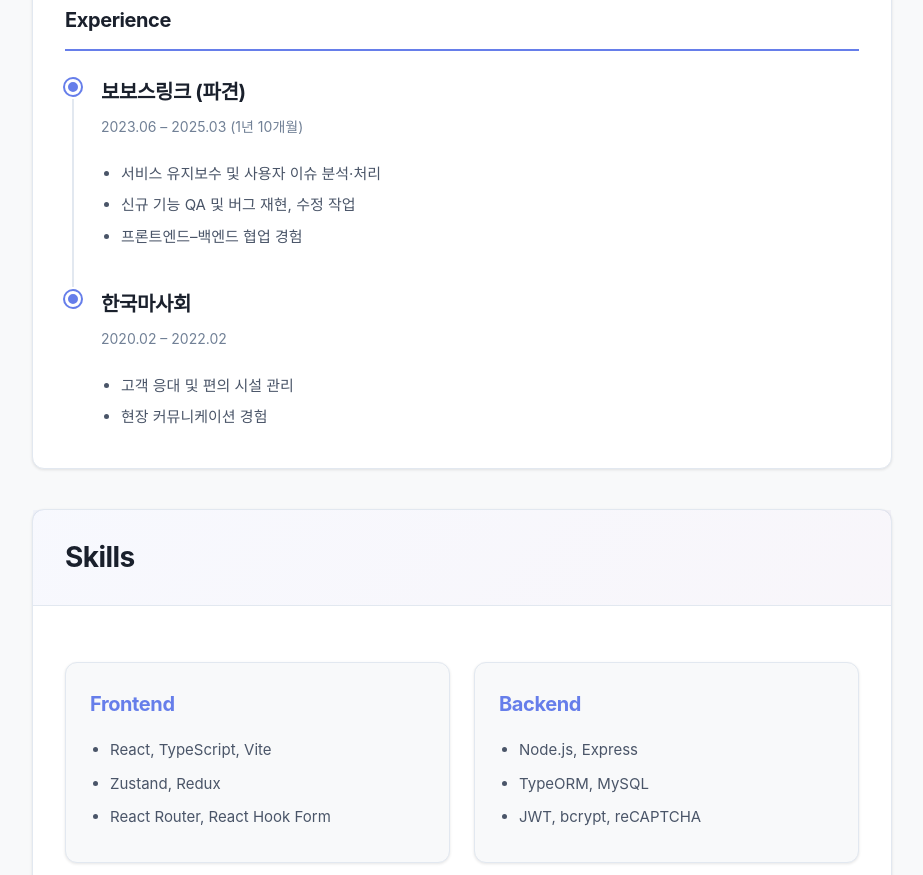
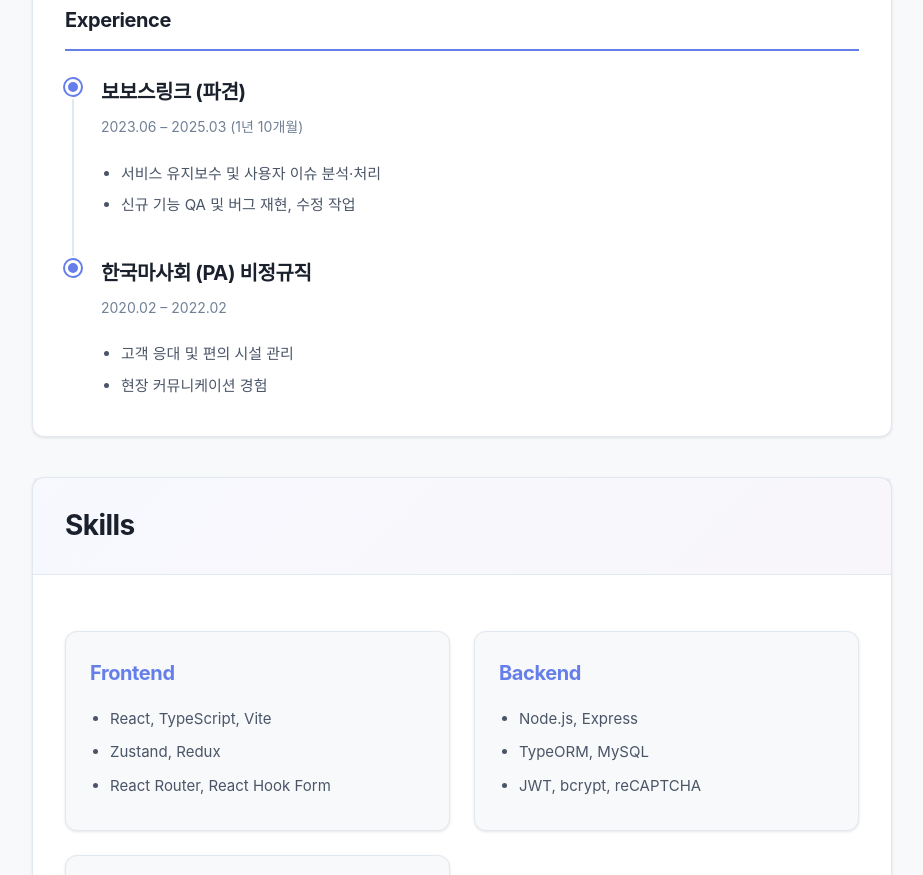
Before and after one commit to LeeJaeHyekk/LeeJaeHyekk.github.io, a plain HTML site: page index.html in a window 1280 px wide. Shown: the part 5836-6711 px from the top of the page, without its empty margins (178-1101 px from the left). Drawn offline with Linux system fonts and the light colour scheme.

Commit message:
Update experience section: remove collaboration item from 보보스링크, add PA 비정규직 info to 한국마사회

```diff
--- a/index.html
+++ b/index.html
@@ -284,14 +284,13 @@
               <ul>
                 <li>서비스 유지보수 및 사용자 이슈 분석·처리</li>
                 <li>신규 기능 QA 및 버그 재현, 수정 작업</li>
-                <li>프론트엔드–백엔드 협업 경험</li>
               </ul>
             </div>
           </div>
           <div class="timeline-item">
             <div class="timeline-marker"></div>
             <div class="timeline-content">
-              <h4>한국마사회</h4>
+              <h4>한국마사회 (PA) 비정규직</h4>
               <span class="timeline-period">2020.02 – 2022.02</span>
               <ul>
                 <li>고객 응대 및 편의 시설 관리</li>
```
